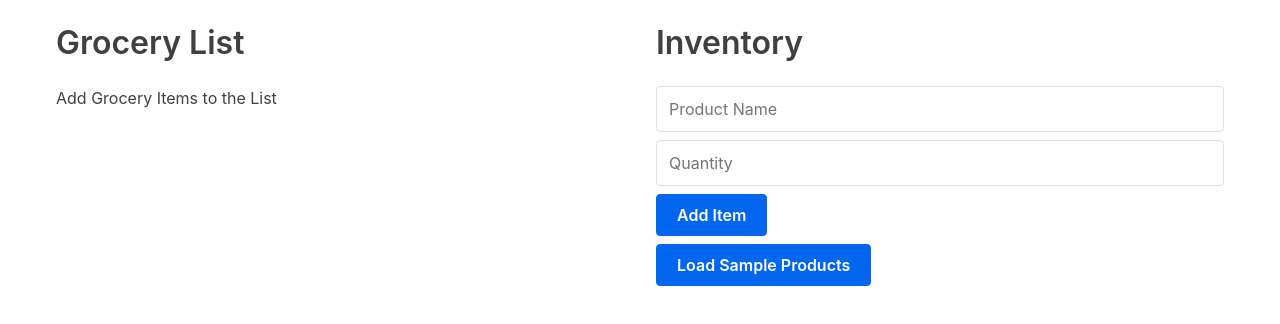
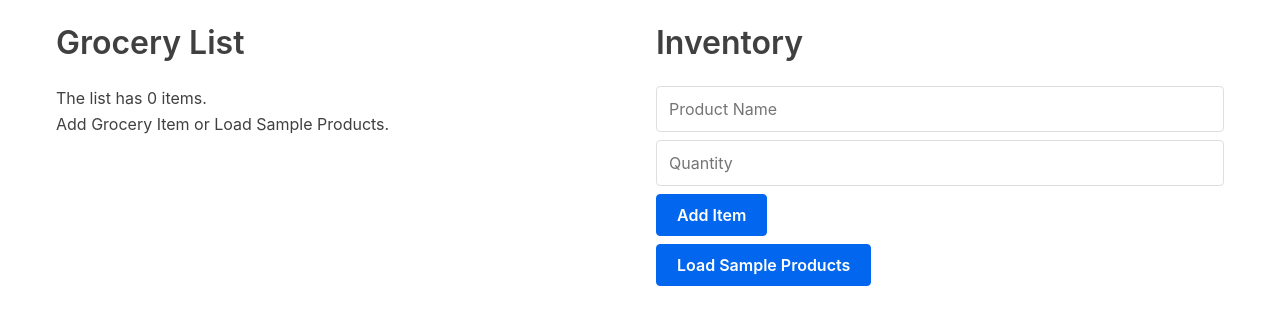
Before and after one commit to netmagik/Simple-Grocery-List-In-React, a React (Create React App) app: page / in a window 1280 px wide. Shown: the top 324 px of the page. Built offline with nearby package versions, Linux system fonts and the light colour scheme; the HTML template or start-up script is replaced by a standard one.

Commit message:
Add condition If there are 0 items, display a message

```diff
--- a/src/App.js
+++ b/src/App.js
@@ -54,8 +54,7 @@ class App extends React.Component {
         <div className="flex-row">
           <div className="flex-large">
             <h2>Grocery List</h2>
-            <p>Add Grocery Items to the List</p>
-
+            {Object.keys(this.state.products).length > 0 ? (
             <ul>
               {Object.keys(this.state.products).map(key => (
                 <Products
@@ -64,8 +63,11 @@ class App extends React.Component {
                 details={this.state.products[key]}
               />
               ))}
-
             </ul>
+            ) : (
+              <p>The list has 0 items. <br />
+              Add Grocery Item or Load Sample Products.</p>
+            )}
           </div>
 
           <div className="flex-large">
```
